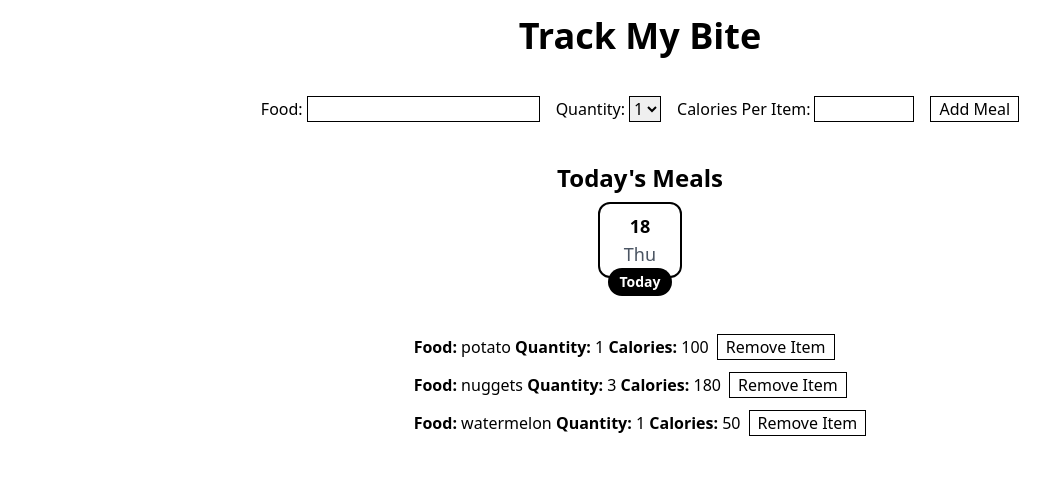
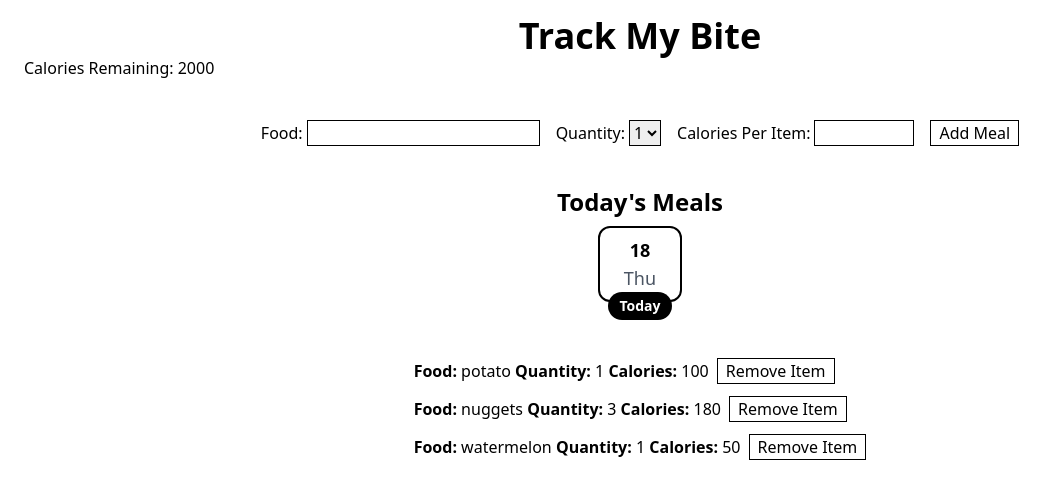
Before and after one commit to Jesusborjas006/TrackMyBite, a React (Vite) app: page / in a window 1280 px wide. Shown: the top 496 px of the page, without its empty margins (0-1057 px from the left). Built offline with nearby package versions, Linux system fonts and the light colour scheme.

Commit message:
Add state to track users remaining calories for the day. Default at 2000 for now

```diff
--- a/src/App.tsx
+++ b/src/App.tsx
@@ -25,6 +25,7 @@ function App() {
       calories: "50",
     },
   ]);
+  const [caloriesRemaining, setCaloriesRemaining] = useState(2000);
 
   const addNewMeal = (newMeal: MealType) => {
     setMeals([...meals, newMeal]);
@@ -40,6 +41,11 @@ function App() {
   return (
     <main className="max-w-[1650px] px-6 ">
       <Logo />
+
+      <div>
+        <h3>Calories Remaining: {caloriesRemaining}</h3>
+      </div>
+
       <AddPostMeal addNewMeal={addNewMeal} />
       <Meals meals={meals} removeMeal={removeMeal} />
     </main>
```
